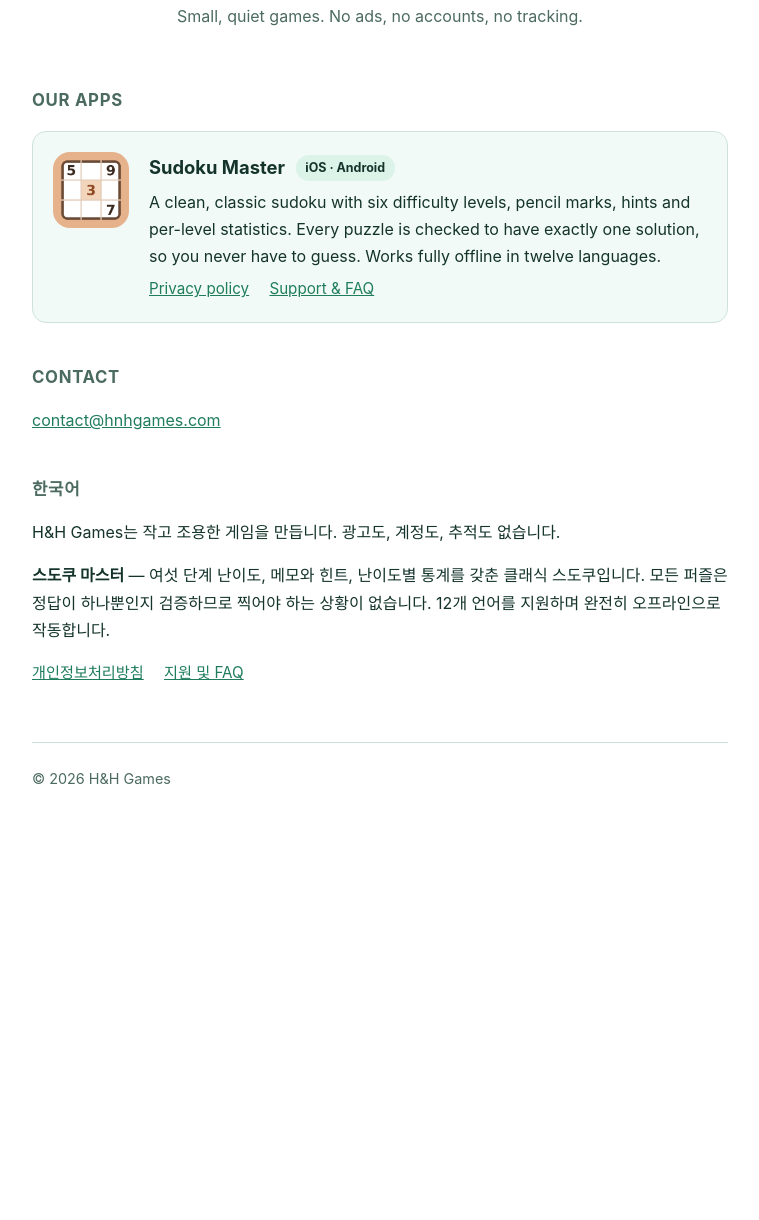
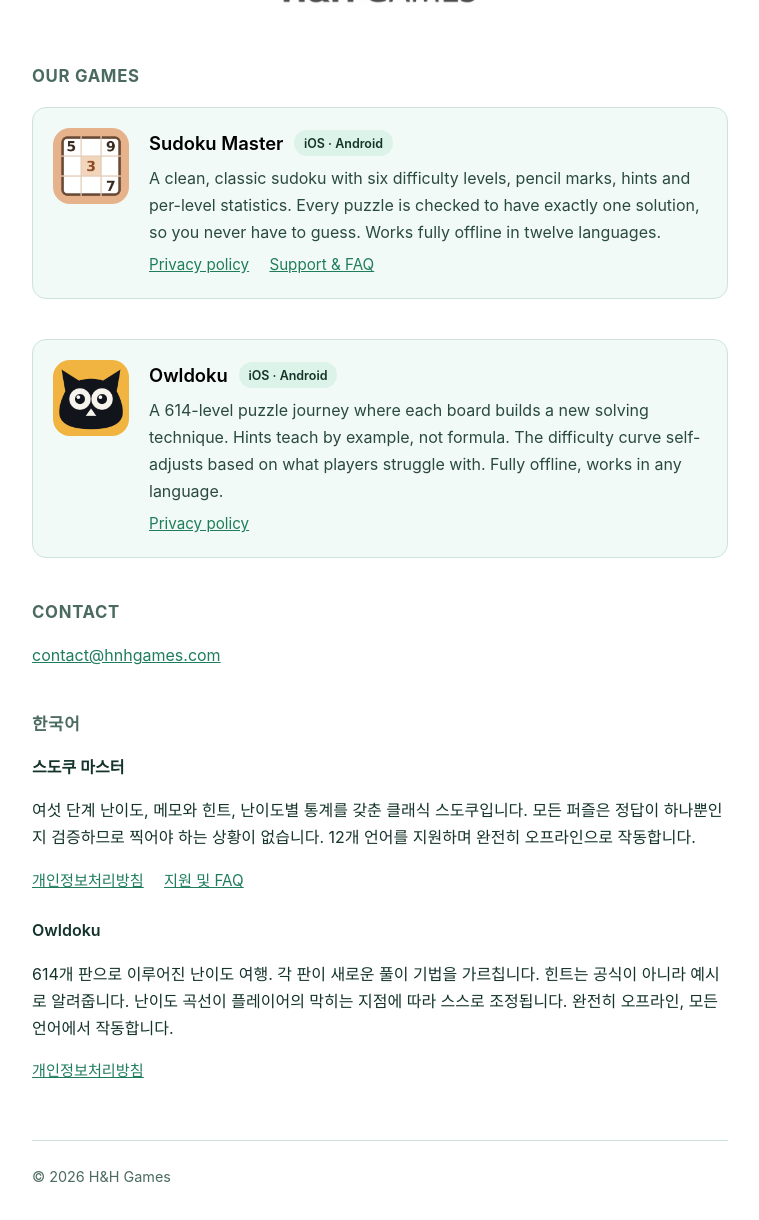
Before and after one commit to jayjay517-sudo/hnhgames-site, a plain HTML site: page index.html in a window 1280 px wide. Shown: the part 240-1460 px from the top of the page, without its empty margins (260-1019 px from the left). Before the commit the page ends 1111 px from the top, so only its background shows below. Drawn offline with Linux system fonts and the light colour scheme.

Commit message:
Add files via upload

```diff
--- a/index.html
+++ b/index.html
@@ -1,13 +1,16 @@
+
+
+Index · HTML
 <!DOCTYPE html>
 <html lang="en">
 <head>
 <meta charset="utf-8">
 <meta name="viewport" content="width=device-width, initial-scale=1">
 <title>H&amp;H Games</title>
-<meta name="description" content="H&amp;H Games builds small, quiet games. No ads, no accounts, no tracking.">
-<link rel="icon" href="sudoku-icon.png">
+<meta name="description" content="H&amp;H Games">
+<link rel="icon" href="logo.png">
 <meta property="og:title" content="H&amp;H Games">
-<meta property="og:description" content="Small, quiet games. No ads, no accounts, no tracking.">
+
 <meta property="og:image" content="logo.png">
 <style>
   :root { color-scheme: light dark; }
@@ -38,8 +41,14 @@
     padding: 1.25rem; margin-bottom: 2.5rem;
   }
   .card img { width: 76px; height: 76px; border-radius: 17px; flex-shrink: 0; }
-  .card h3 { margin: 0 0 .2rem; font-size: 1.15rem; }
-  .card p { margin: .35rem 0 0; }
+  .card h3 { margin: 0 0 .2rem; font-size: 1.15rem; color: #000; font-weight: 600; }
+  @media (prefers-color-scheme: dark) {
+    .card h3 { color: #000; }
+  }
+  .card p { margin: .35rem 0 0; color: #2a4a3f; }
+  @media (prefers-color-scheme: dark) {
+    .card p { color: #b8dfd1; }
+  }
   .tag { display: inline-block; background: #dcf3e9; color: #14342b;
          font-size: .78rem; border-radius: 20px; padding: .15rem .6rem;
          vertical-align: 2px; margin-left: .4rem; }
@@ -56,13 +65,12 @@
 
 <header>
   <img src="logo.png" alt="H&amp;H Games">
-  <p>Small, quiet games. No ads, no accounts, no tracking.</p>
 </header>
 
-<h2>Our apps</h2>
+<h2>Our games</h2>
 
 <div class="card">
-  <img src="sudoku-icon.png" alt="Sudoku Master icon">
+  <img src="sudoku/logo.png" alt="Sudoku Master icon">
   <div>
     <h3>Sudoku Master <span class="tag">iOS · Android</span></h3>
     <p>
@@ -72,8 +80,23 @@
       languages.
     </p>
     <p class="links">
-      <a href="privacy.html">Privacy policy</a>
-      <a href="support.html">Support &amp; FAQ</a>
+      <a href="sudoku/privacy.html">Privacy policy</a>
+      <a href="sudoku/support.html">Support &amp; FAQ</a>
+    </p>
+  </div>
+</div>
+
+<div class="card">
+  <img src="owldoku/logo.png" alt="Owldoku icon">
+  <div>
+    <h3>Owldoku <span class="tag">iOS · Android</span></h3>
+    <p>
+      A 614-level puzzle journey where each board builds a new solving technique.
+      Hints teach by example, not formula. The difficulty curve self-adjusts
+      based on what players struggle with. Fully offline, works in any language.
+    </p>
+    <p class="links">
+      <a href="owldoku/privacy.html">Privacy policy</a>
     </p>
   </div>
 </div>
@@ -85,17 +108,26 @@
 
 <div class="ko">
   <h2>한국어</h2>
+
+  <h3 style="font-size: 1rem; font-weight: 600; margin: 0 0 .5rem;">스도쿠 마스터</h3>
   <p>
-    H&amp;H Games는 작고 조용한 게임을 만듭니다. 광고도, 계정도, 추적도 없습니다.
-  </p>
-  <p>
-    <strong>스도쿠 마스터</strong> — 여섯 단계 난이도, 메모와 힌트, 난이도별 통계를
-    갖춘 클래식 스도쿠입니다. 모든 퍼즐은 정답이 하나뿐인지 검증하므로 찍어야 하는
-    상황이 없습니다. 12개 언어를 지원하며 완전히 오프라인으로 작동합니다.
+    여섯 단계 난이도, 메모와 힌트, 난이도별 통계를 갖춘 클래식 스도쿠입니다.
+    모든 퍼즐은 정답이 하나뿐인지 검증하므로 찍어야 하는 상황이 없습니다.
+    12개 언어를 지원하며 완전히 오프라인으로 작동합니다.
   </p>
   <p class="links">
-    <a href="privacy.html">개인정보처리방침</a>
-    <a href="support.html">지원 및 FAQ</a>
+    <a href="sudoku/privacy.html">개인정보처리방침</a>
+    <a href="sudoku/support.html">지원 및 FAQ</a>
+  </p>
+
+  <h3 style="font-size: 1rem; font-weight: 600; margin: 1.5rem 0 .5rem;">Owldoku</h3>
+  <p>
+    614개 판으로 이루어진 난이도 여행. 각 판이 새로운 풀이 기법을 가르칩니다.
+    힌트는 공식이 아니라 예시로 알려줍니다. 난이도 곡선이 플레이어의 막히는 지점에
+    따라 스스로 조정됩니다. 완전히 오프라인, 모든 언어에서 작동합니다.
+  </p>
+  <p class="links">
+    <a href="owldoku/privacy.html">개인정보처리방침</a>
   </p>
 </div>
 
```
